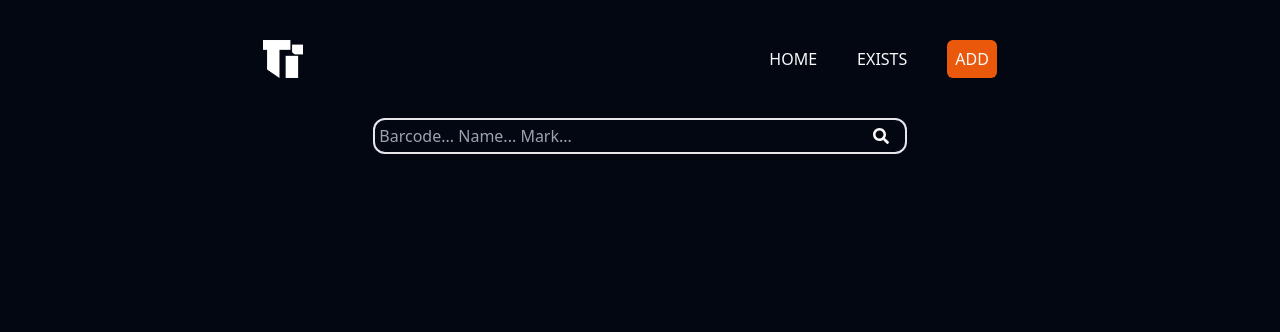
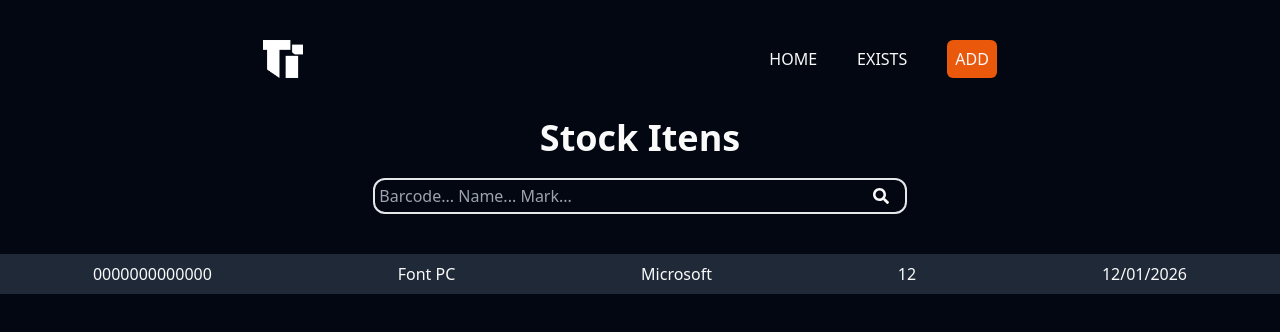
Before and after one commit to Frasato/StockManagerTI, a React (Vite) app: page / in a window 1280 px wide. Shown: the top 332 px of the page. Built offline with nearby package versions, Linux system fonts and the light colour scheme.

Commit message:
Add List and title for page

```diff
--- a/src/Pages/Home/Home.tsx
+++ b/src/Pages/Home/Home.tsx
@@ -1,3 +1,4 @@
+import List from "../../Components/List/List";
 import NavBar from "../../Components/NavBar/NavBar";
 import Search from "../../Components/Search/Search";
 
@@ -5,7 +6,11 @@ const Home = () =>{
     return(
         <main>
             <NavBar />
+            <div className="flex justify-center">
+                <h1 className="text-4xl text-neutral-50 font-bold mb-5">Stock Itens</h1>
+            </div>
             <Search />
+            <List />
         </main>
     )
 }
```
